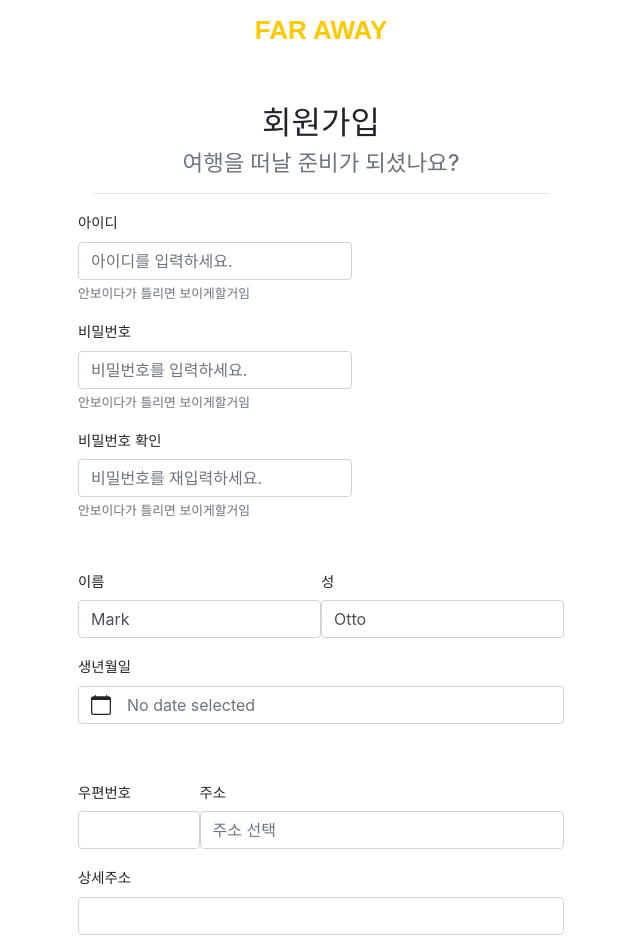
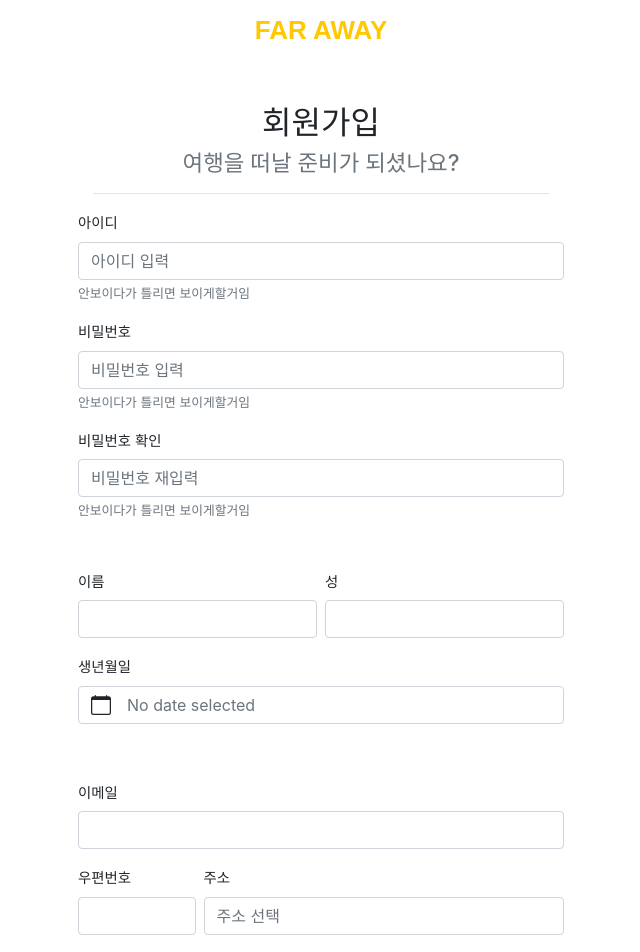
Before and after one commit to SSAFY-FarAway/faraway-client, a Vue app: page /member/register in a window 1280 px wide. Shown: the top 952 px of the page, without its empty margins (319-959 px from the left). Built offline with nearby package versions, Linux system fonts and the light colour scheme.

Commit message:
fix : 부트스트랩 버전 다운으로 클래스 추가

```diff
--- a/src/views/member/MemberLogin.vue
+++ b/src/views/member/MemberLogin.vue
@@ -10,19 +10,23 @@
       <form>
         <div class="row">
           <!-- 로그인 정보 -->
-          <div class="form-group mb-3">
+          <div class="form-group col-md-12 mb-3">
             <label for="login-id">아이디</label>
             <input type="text" class="form-control" id="login-id" />
             <small id="login-id-help" class="form-text text-muted"
               >안보이다가 틀리면 보이게할거임</small
             >
           </div>
-          <div class="form-group mb-4">
+          <div class="form-group col-md-12 mb-4">
             <label for="login-pwd">비밀번호</label>
             <input type="text" class="form-control" id="login-pwd" />
           </div>
 
-          <button id="login-btn" type="submit" class="btn btn-primary">
+          <button
+            id="login-btn"
+            type="submit"
+            class="btn btn-primary col-md-12"
+          >
             LOGIN
           </button>
         </div>
--- a/src/views/member/MemberRegister.vue
+++ b/src/views/member/MemberRegister.vue
@@ -10,64 +10,65 @@
       </div>
 
       <!-- Form 영역 -->
-      <form>
+      <form @submit.prevent>
         <div class="row">
           <!-- 로그인 정보 -->
-          <div class="form-group mb-3">
+          <div class="form-group col-md-12 col-md-12 mb-3">
             <label for="login-id">아이디</label>
             <input
               type="text"
               class="form-control"
               id="login-id"
-              placeholder="아이디를 입력하세요."
+              v-model="memberInfo.loginId"
+              placeholder="아이디 입력"
             />
             <small id="login-id-help" class="form-text text-muted"
               >안보이다가 틀리면 보이게할거임</small
             >
           </div>
-          <div class="form-group mb-3">
+          <div class="form-group col-md-12 mb-3">
             <label for="login-pwd">비밀번호</label>
             <input
-              type="text"
+              type="password"
               class="form-control"
               id="login-pwd"
-              placeholder="비밀번호를 입력하세요."
+              v-model="memberInfo.loginPwd"
+              placeholder="비밀번호 입력"
             />
             <small id="login-pwd-help" class="form-text text-muted"
               >안보이다가 틀리면 보이게할거임</small
             >
           </div>
-          <div class="form-group mb-5">
+          <div class="form-group col-md-12 mb-5">
             <label for="login-pwd-confirm">비밀번호 확인</label>
             <input
-              type="text"
+              type="password"
               class="form-control"
               id="login-pwd-confirm"
-              placeholder="비밀번호를 재입력하세요."
+              v-model="memberInfo.loginPwdConfirm"
+              placeholder="비밀번호 재입력"
             />
             <small id="login-pwd-confirm-help" class="form-text text-muted"
               >안보이다가 틀리면 보이게할거임</small
             >
           </div>
           <!-- 개인 정보 -->
-          <div class="col-md-6 pe-1">
+          <div class="col-md-6 pr-1">
             <label for="first-name">이름</label>
             <input
               type="text"
               class="form-control"
               id="first-name"
-              value="Mark"
-              required
+              v-model="memberInfo.firstName"
             />
           </div>
-          <div class="col-md-6 mb-3 ps-1">
+          <div class="col-md-6 mb-3 pl-1">
             <label for="last-name">성</label>
             <input
               type="text"
               class="form-control"
               id="last-name"
-              value="Otto"
-              required
+              v-model="memberInfo.lastName"
             />
           </div>
           <!-- https://bootstrap-vue.org/docs/components/form-datepicker#date-constraints -->
@@ -75,31 +76,56 @@
             <label for="example-datepicker">생년월일</label>
             <b-form-datepicker
               id="example-datepicker"
-              v-model="value"
+              v-model="memberInfo.birth"
               class="mb-2"
+            />
+          </div>
+
+          <div class="col-md-12 mb-3">
+            <label for="email">이메일</label>
+            <input
+              type="email"
+              class="form-control"
+              id="email"
+              v-model="memberInfo.email"
             />
           </div>
           <!-- 주소 -->
           <!-- TODO : 추후에 주소 조회 api 연동 -->
-          <div class="col-md-3 mb-3 pe-1">
-            <label for="inputZip">우편번호</label>
-            <input type="text" class="form-control" id="inputZip" />
-          </div>
-          <div class="col-md-9 mb-3 ps-1">
-            <label for="inputAddress">주소</label>
+          <div class="col-md-3 mb-3 pr-1">
+            <label for="zipcode">우편번호</label>
             <input
               type="text"
               class="form-control"
-              id="inputAddress"
+              id="zipcode"
+              v-model="memberInfo.zipcode"
+            />
+          </div>
+          <div class="col-md-9 mb-3 pl-1">
+            <label for="main-address">주소</label>
+            <input
+              type="text"
+              class="form-control"
+              id="main-address"
+              v-model="memberInfo.mainAddress"
               placeholder="주소 선택"
             />
           </div>
           <div class="col-md-12 mb-5">
-            <label for="inputAddress2">상세주소</label>
-            <input type="text" class="form-control" id="inputAddress2" />
+            <label for="sub-address">상세주소</label>
+            <input
+              type="text"
+              class="form-control"
+              id="sub-address"
+              v-model="memberInfo.subAddress"
+            />
           </div>
 
-          <button id="register-btn" type="submit" class="btn btn-primary">
+          <button
+            id="register-btn"
+            @click="register"
+            class="btn btn-primary col-md-12 mb-5"
+          >
             REGISTER
           </button>
         </div>
@@ -109,16 +135,57 @@
 </template>
 
 <script>
+import http from "@/utils/api/http";
+
 export default {
   name: "MemberRegister",
   components: {},
   data() {
     return {
-      message: "",
+      memberInfo: {
+        loginId: "",
+        loginPwd: "",
+        loginPwdConfirm: "",
+        lastName: "",
+        firstName: "",
+        birth: "",
+        email: "",
+        zipcode: "",
+        mainAddress: "",
+        subAddress: "",
+        salt: "",
+      },
     };
   },
+  methods: {
+    // 회원가입
+    register() {
+      const memberInfo = this.memberInfo;
+      const convertedBirth = this.$options.filters.convertBirth(
+        memberInfo.birth
+      );
+      memberInfo.birth = convertedBirth;
+
+      http
+        .post("/member/sign-up", this.memberInfo)
+        .then((res) => {
+          if (res.status === 200) {
+            this.$alertSuccess("회원가입 완료", "로그인 화면으로 이동합니다.");
+            this.$router.replace("/member/login");
+          }
+        })
+        .catch(() => {
+          this.$alertDanger("회원가입 실패", "추후 예외 처리 추가 예정");
+          //   alert("회원가입 실패 ! 추후에 예외 처리 추가 예정");
+        });
+    },
+  },
+  filters: {
+    convertBirth(value) {
+      return value.slice(2).replaceAll("-", "");
+    },
+  },
   created() {},
-  methods: {},
 };
 </script>
 
```
